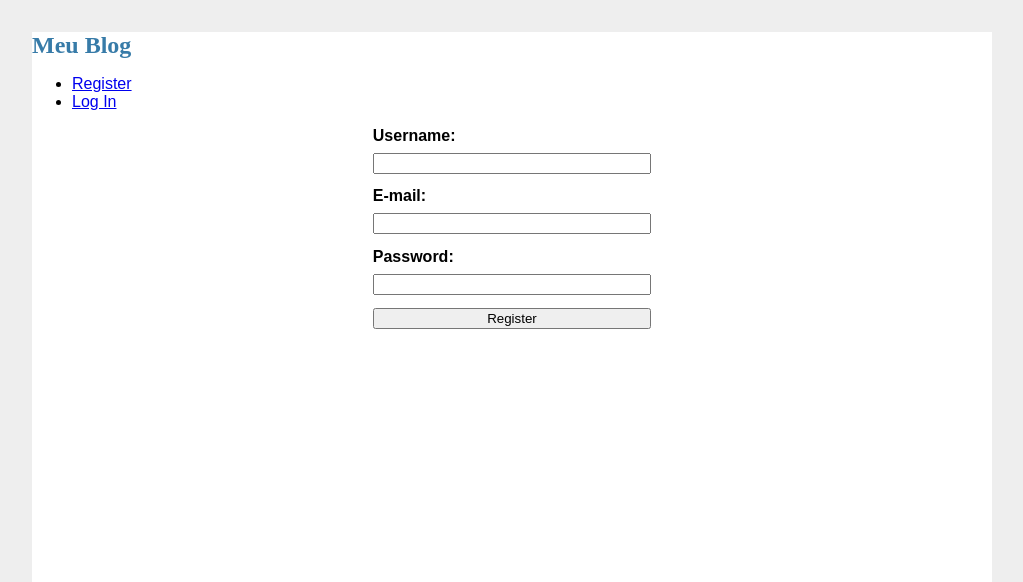
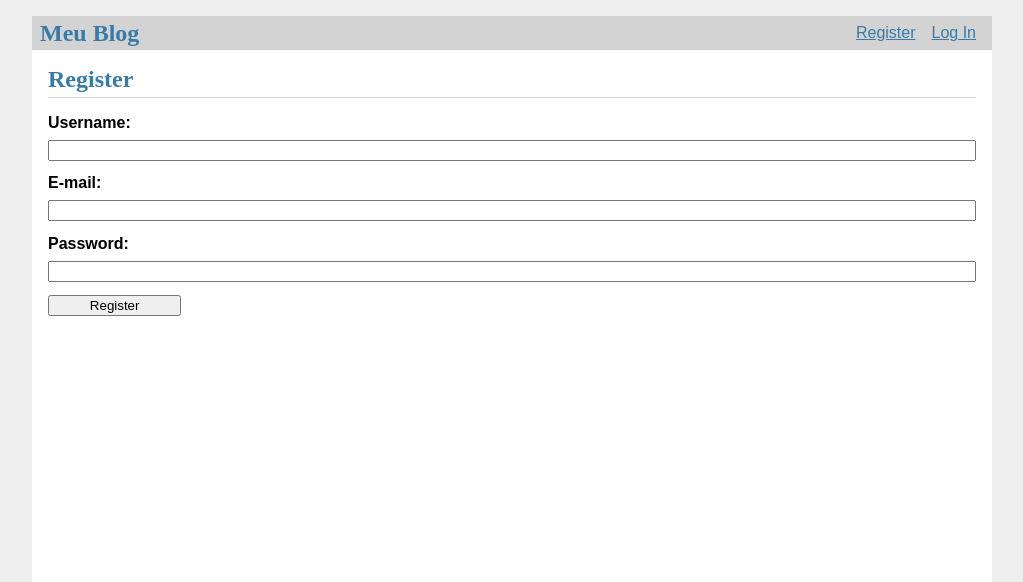
Before and after one commit to ObiYoda14/WebPython, a Flask app: page /register in a window 1280 px wide. Shown: the top 582 px of the page, without its empty margins (128-1151 px from the left). Run offline with Flask 2, Linux system fonts and the light colour scheme.

Commit message:
Commit 6to dia - ia - Deploy final

```diff
--- a/app.py
+++ b/app.py
@@ -12,8 +12,9 @@ import os
 
 # Atribui o Flask para a variável app ("hello" é o nome do app mas não usa pra nada)
 app = Flask("hello")
-# Quando no Heroku
+# Quando no Heroku, pega a variável do ambiente DATABASE_URL, senão usa o SQLite do ambiente de DEV
 db_url = os.environ.get("DATABASE_URL") or "sqlite:///app.db"
+# Devido a diferença do nome do Postgres do Flask para o Heroku, usa o replace para ajustar o nome
 app.config["SQLALCHEMY_DATABASE_URI"] = db_url.replace("postgres", "postgresql")
 app.config["SQLALCHEMY_TRACK_MODIFICATIONS"] = False
 #Chave de criptografia para encriptar os dados
@@ -60,7 +61,7 @@ db.create_all()
 
 @app.route("/")
 def index():
-    posts = Post.query.all()
+    posts = Post.query.order_by(-Post.created).all()
     return render_template("index.html", posts=posts)
 
 @app.route("/register", methods=["GET", "POST"])
--- a/static/style.css
+++ b/static/style.css
@@ -1,52 +1,24 @@
-html{
-    font-family: sans-serif;
-    background: rgb(255, 0, 0);
-    background: lightgray;
-    background: #eee;
-    padding: 1pixel;
-    padding: 1rem;
-}
-body{
-    max-width: 960px;
-    margin: 0 auto;
-    background: white;
-}
-h1{
-    font-family: serif;
-    color: #377ba8;
-    margin: 1rem 0;
-}
-hr{
-    border: none;
-    border-top: 1px solid lightgray;
-}
-.content{
-    padding: 0 1rem 1rem;
-}
-.post > header > div:first-of-type{
-    flex: auto;
-}
-.post .about{
-    color: slategray;
-    font-style: italic;
-}
-.post .body{
-    white-space: pre-line;
-}
-.no-posts{
-    font-style: italic;
-    color: gray;
-}
-.content form{
-    margin: 1em auto;
-    display: flex;
-    flex-direction: column;
-    max-width: 30%;
-}
-.content label{
-    font-weight: bold;
-    margin-bottom: 0.5em;
-}
-.content input{
-    margin-bottom: 1em;
-}
+html { font-family: sans-serif; background: #eee; padding: 1rem;}
+body {max-width: 960px; margin: 0 auto; background: white;}
+h1 { font-family: serif; color: #377ba8;margin: 1rem 0;}
+a {color: #377ba8;}
+hr {border: none; border-top: 1px solid lightgray;}
+nav { background: lightgray; display: flex; align-items: center; padding: 0 0.5rem;}
+nav h1 { flex: auto; margin: 0;}
+.content { padding: 0 1rem 1rem;}
+.post > header > div:first-of-type {flex: auto;}
+.post > header h1 {font-size: 1.5em; margin-bottom: 0;}
+.post .about {color: slategray;font-style: italic;}
+.post .body {white-space: pre-line;}
+.content:last-child {margin-bottom: 0;}
+.no-posts{color: gray;font-style: italic;}
+.content form {margin: 1em 0;display: flex;flex-direction: column;}
+.content label {font-weight: bold;margin-bottom: 0.5em;}
+.content input{margin-bottom: 1em;}
+input.danger {color: #cc2f2e;}
+input[type=submit] {align-self: start;min-width: 10em;}
+.flash {margin: 1em 0;padding: 1em;background: #cae6f6;border: 1px solid #377ba8;}
+.content > header {border-bottom: 1px solid lightgray;display: flex;align-items: flex-end;}
+.content > header h1 {flex: auto;margin: 1rem 0 0.25rem 0;}
+nav ul  {display: flex; list-style: none; margin: 0; padding: 0; }
+nav ul li a, nav ul li span, header .action { display: block; padding: 0.5rem; }
--- a/templates/index.html
+++ b/templates/index.html
@@ -1,6 +1,12 @@
 {% extends "base.html" %}
 
 {% block title %} Página inicial {% endblock %}
+
+{% block header %}
+    <h1> Posts </h1>
+    {% if current_user.is_authenticated %}
+        <a class="action" href="{{ url_for('create') }}">New Posts</a>
+{% endblock %}
 
 {% block content %}
     {% for post in posts %}
--- a/templates/login.html
+++ b/templates/login.html
@@ -1,6 +1,10 @@
 {% extends "base.html" %}
 
 {% block title %} Login {% endblock %}
+
+{% block header %}
+    <h1> Login </h1>
+{% endblock %}
 
 {% block content %}
     <form method="POST">
--- a/templates/register.html
+++ b/templates/register.html
@@ -1,6 +1,10 @@
 {% extends "base.html" %}
 
 {% block title %} Register {% endblock %}
+
+{% block header %}
+    <h1> Register </h1>
+{% endblock %}
 
 {% block content %}
     <form method="POST">
```
